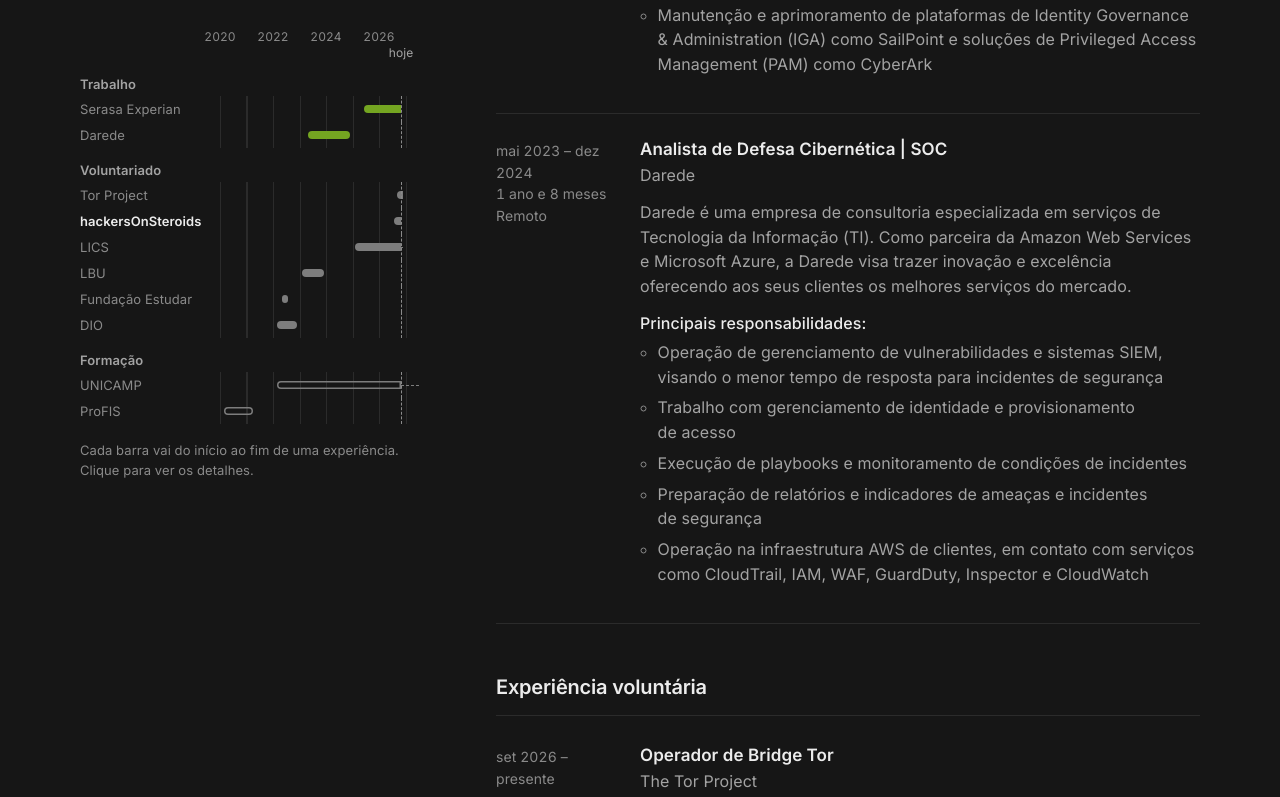
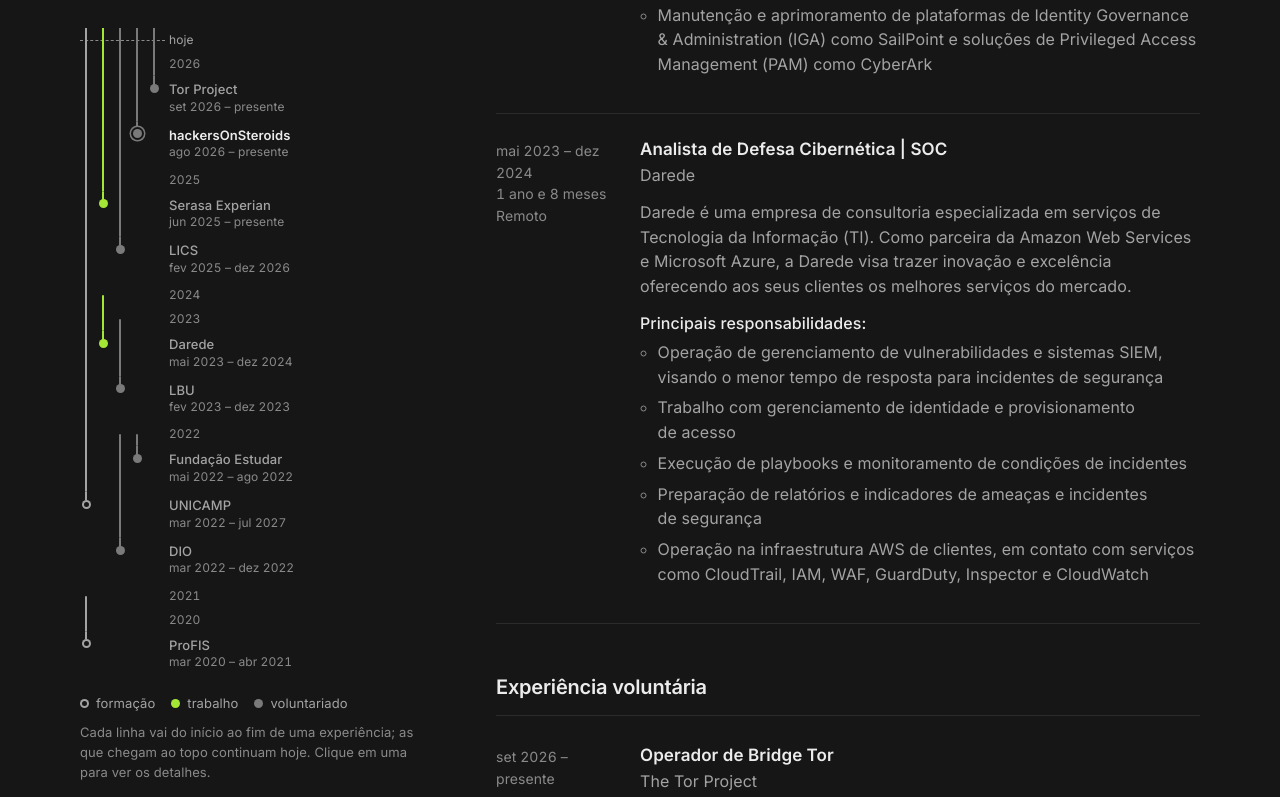
Before and after one commit to brennocm/brennocm.github.io, a plain HTML site: page about-me.html in a window 1280 px wide. Shown: the part 500-1297 px from the top of the page. Drawn offline with Linux system fonts and the light colour scheme.

Commit message:
update: redraw career map as a git-style graph
One track per area (education, work, volunteering), newest first. Each
role starts at a node and runs as a line while it lasted, so parallel
roles are visible and short ones no longer shrink to dots. Rows show
organization and dates without hover. Also fixes the Fundação Estudar
aria-label, which broke on unescaped quotes.

```diff
--- a/about-me.html
+++ b/about-me.html
@@ -24,68 +24,41 @@
         <h1>Brenno M.</h1>
         <p class="roles-line">Security Engineer, Information Security Researcher</p>
         <p class="intro-text">Sou um engenheiro de cibersegurança apaixonado por proteger a internet, sendo obcecado por encontrar vulnerabilidades e ajudar organizações a fortalecer suas defesas. Fora do trabalho, sou um grande admirador da literatura clássica, me tornando um leitor assíduo das obras ocidentais. Meus livros favoritos são: "A morte de Ivan Ilitch", "Os Sofrimentos do Jovem Werther", "Felicidade Conjugal" e "Dom Casmurro".</p>
-        <figure class="career-map" style="--today:0.8542" aria-label="Linha do tempo da carreira">
-        <div class="cm-axis" aria-hidden="true"><span class="cm-label"></span><span class="cm-ticks"><span style="--x:0.0000">2020</span><span style="--x:0.2500">2022</span><span style="--x:0.5000">2024</span><span style="--x:0.7500">2026</span><span class="cm-now" style="--x:0.8542">hoje</span></span></div>
-        <div class="cm-group">
-            <p class="cm-group-name">Trabalho</p>
-            <a class="cm-row" href="#xp-serasa-experian-engenheiro-de-ciberseguran-a" data-tip="Engenheiro de Cibersegurança, jun 2025 – presente" aria-label="Engenheiro de Cibersegurança, Serasa Experian: jun 2025 – presente">
-                <span class="cm-label">Serasa Experian</span>
-                <span class="cm-tip" aria-hidden="true">Engenheiro de Cibersegurança<br><span>jun 2025 – presente</span></span>
-                <span class="cm-track"><span class="cm-bar cm-bar--work cm-bar--now" style="--a:0.6771;--b:0.8542;--f:0.8542"></span></span>
-            </a>
-            <a class="cm-row" href="#xp-darede-analista-de-defesa-cibern-tica-soc" data-tip="Analista de Defesa Cibernética | SOC, mai 2023 – dez 2024" aria-label="Analista de Defesa Cibernética | SOC, Darede: mai 2023 – dez 2024">
-                <span class="cm-label">Darede</span>
-                <span class="cm-tip" aria-hidden="true">Analista de Defesa Cibernética | SOC<br><span>mai 2023 – dez 2024</span></span>
-                <span class="cm-track"><span class="cm-bar cm-bar--work" style="--a:0.4167;--b:0.6146;--f:0.6146"></span></span>
-            </a>
+        <figure class="career-map" aria-label="Linha do tempo da carreira">
+        <div class="cm-graph" style="--rows:18">
+            <p class="cm-mark cm-mark--now" style="grid-row:1">hoje</p>
+            <p class="cm-mark" style="grid-row:2">2026</p>
+            <p class="cm-mark" style="grid-row:5">2025</p>
+            <p class="cm-mark" style="grid-row:8">2024</p>
+            <p class="cm-mark" style="grid-row:9">2023</p>
+            <p class="cm-mark" style="grid-row:12">2022</p>
+            <p class="cm-mark" style="grid-row:16">2021</p>
+            <p class="cm-mark" style="grid-row:17">2020</p>
+            <span class="cm-line cm-line--work cm-line--now" style="grid-column:2;grid-row:1 / 6" aria-hidden="true"></span>
+            <a class="cm-row cm-row--work" href="#xp-serasa-experian-engenheiro-de-ciberseguran-a" style="grid-row:6;--lane-i:1" aria-label="Engenheiro de Cibersegurança, Serasa Experian: jun 2025 – presente"><span class="cm-node" aria-hidden="true"></span><span class="cm-org">Serasa Experian</span><span class="cm-when">jun 2025 – presente</span></a>
+            <span class="cm-line cm-line--work" style="grid-column:2;grid-row:8 / 10" aria-hidden="true"></span>
+            <a class="cm-row cm-row--work" href="#xp-darede-analista-de-defesa-cibern-tica-soc" style="grid-row:10;--lane-i:1" aria-label="Analista de Defesa Cibernética | SOC, Darede: mai 2023 – dez 2024"><span class="cm-node" aria-hidden="true"></span><span class="cm-org">Darede</span><span class="cm-when">mai 2023 – dez 2024</span></a>
+            <span class="cm-line cm-line--vol cm-line--now" style="grid-column:5;grid-row:1 / 3" aria-hidden="true"></span>
+            <a class="cm-row cm-row--vol" href="#xp-the-tor-project-operador-de-bridge-tor" style="grid-row:3;--lane-i:4" aria-label="Operador de Bridge Tor, Tor Project: set 2026 – presente"><span class="cm-node" aria-hidden="true"></span><span class="cm-org">Tor Project</span><span class="cm-when">set 2026 – presente</span></a>
+            <span class="cm-line cm-line--vol cm-line--now" style="grid-column:4;grid-row:1 / 4" aria-hidden="true"></span>
+            <a class="cm-row cm-row--vol" href="#xp-hackersonsteroids-pesquisador-de-seguran-a-ctf-p" style="grid-row:4;--lane-i:3" aria-label="Pesquisador de Segurança &amp; CTF Player, hackersOnSteroids: ago 2026 – presente"><span class="cm-node" aria-hidden="true"></span><span class="cm-org">hackersOnSteroids</span><span class="cm-when">ago 2026 – presente</span></a>
+            <span class="cm-line cm-line--vol cm-line--now" style="grid-column:3;grid-row:1 / 7" aria-hidden="true"></span>
+            <a class="cm-row cm-row--vol" href="#xp-lics-pesquisador-l-der-de-ciberseguran-a" style="grid-row:7;--lane-i:2" aria-label="Pesquisador Líder de Cibersegurança, LICS: fev 2025 – dez 2026"><span class="cm-node" aria-hidden="true"></span><span class="cm-org">LICS</span><span class="cm-when">fev 2025 – dez 2026</span></a>
+            <span class="cm-line cm-line--vol" style="grid-column:3;grid-row:9 / 11" aria-hidden="true"></span>
+            <a class="cm-row cm-row--vol" href="#xp-lbu-pesquisador-de-seguran-a-web3" style="grid-row:11;--lane-i:2" aria-label="Pesquisador de Segurança Web3, LBU: fev 2023 – dez 2023"><span class="cm-node" aria-hidden="true"></span><span class="cm-org">LBU</span><span class="cm-when">fev 2023 – dez 2023</span></a>
+            <span class="cm-line cm-line--vol" style="grid-column:4;grid-row:12 / 13" aria-hidden="true"></span>
+            <a class="cm-row cm-row--vol" href="#xp-funda-o-estudar-programa-multiplicadores-vendedo" style="grid-row:13;--lane-i:3" aria-label="Programa &quot;Multiplicadores&quot; | Vendedor Voluntário, Fundação Estudar: mai 2022 – ago 2022"><span class="cm-node" aria-hidden="true"></span><span class="cm-org">Fundação Estudar</span><span class="cm-when">mai 2022 – ago 2022</span></a>
+            <span class="cm-line cm-line--edu cm-line--now" style="grid-column:1;grid-row:1 / 14" aria-hidden="true"></span>
+            <a class="cm-row cm-row--edu" href="#xp-universidade-estadual-de-campinas-unicamp-tecn-l" style="grid-row:14;--lane-i:0" aria-label="Tecnólogo em Análise e Desenvolvimento de Sistemas, UNICAMP: mar 2022 – jul 2027"><span class="cm-node" aria-hidden="true"></span><span class="cm-org">UNICAMP</span><span class="cm-when">mar 2022 – jul 2027</span></a>
+            <span class="cm-line cm-line--vol" style="grid-column:3;grid-row:12 / 15" aria-hidden="true"></span>
+            <a class="cm-row cm-row--vol" href="#xp-digital-innovation-one-programa-volunt-rio-dio-t" style="grid-row:15;--lane-i:2" aria-label="Programa Voluntário DIO | Testador de Usabilidade, DIO: mar 2022 – dez 2022"><span class="cm-node" aria-hidden="true"></span><span class="cm-org">DIO</span><span class="cm-when">mar 2022 – dez 2022</span></a>
+            <span class="cm-line cm-line--edu" style="grid-column:1;grid-row:16 / 18" aria-hidden="true"></span>
+            <a class="cm-row cm-row--edu" href="#xp-universidade-estadual-de-campinas-unicamp-curso" style="grid-row:18;--lane-i:0" aria-label="Curso Superior de Formação Interdisciplinar (ProFIS), ProFIS: mar 2020 – abr 2021"><span class="cm-node" aria-hidden="true"></span><span class="cm-org">ProFIS</span><span class="cm-when">mar 2020 – abr 2021</span></a>
         </div>
-        <div class="cm-group">
-            <p class="cm-group-name">Voluntariado</p>
-            <a class="cm-row" href="#xp-the-tor-project-operador-de-bridge-tor" data-tip="Operador de Bridge Tor, set 2026 – presente" aria-label="Operador de Bridge Tor, The Tor Project: set 2026 – presente">
-                <span class="cm-label">Tor Project</span>
-                <span class="cm-tip" aria-hidden="true">Operador de Bridge Tor<br><span>set 2026 – presente</span></span>
-                <span class="cm-track"><span class="cm-bar cm-bar--volunteer cm-bar--now" style="--a:0.8333;--b:0.8542;--f:0.8542"></span></span>
-            </a>
-            <a class="cm-row" href="#xp-hackersonsteroids-pesquisador-de-seguran-a-ctf-p" data-tip="Pesquisador de Segurança &amp; CTF Player, ago 2026 – presente" aria-label="Pesquisador de Segurança &amp; CTF Player, hackersOnSteroids: ago 2026 – presente">
-                <span class="cm-label">hackersOnSteroids</span>
-                <span class="cm-tip" aria-hidden="true">Pesquisador de Segurança &amp; CTF Player<br><span>ago 2026 – presente</span></span>
-                <span class="cm-track"><span class="cm-bar cm-bar--volunteer cm-bar--now" style="--a:0.8229;--b:0.8542;--f:0.8542"></span></span>
-            </a>
-            <a class="cm-row" href="#xp-lics-pesquisador-l-der-de-ciberseguran-a" data-tip="Pesquisador Líder de Cibersegurança, fev 2025 – dez 2026" aria-label="Pesquisador Líder de Cibersegurança, LICS | Liga de Cibersegurança da UNICAMP: fev 2025 – dez 2026">
-                <span class="cm-label">LICS</span>
-                <span class="cm-tip" aria-hidden="true">Pesquisador Líder de Cibersegurança<br><span>fev 2025 – dez 2026</span></span>
-                <span class="cm-track"><span class="cm-bar cm-bar--volunteer cm-bar--ongoing cm-bar--now" style="--a:0.6354;--b:0.8542;--f:0.8646"></span></span>
-            </a>
-            <a class="cm-row" href="#xp-lbu-pesquisador-de-seguran-a-web3" data-tip="Pesquisador de Segurança Web3, fev 2023 – dez 2023" aria-label="Pesquisador de Segurança Web3, LBU | Liga de Blockchain da UNICAMP: fev 2023 – dez 2023">
-                <span class="cm-label">LBU</span>
-                <span class="cm-tip" aria-hidden="true">Pesquisador de Segurança Web3<br><span>fev 2023 – dez 2023</span></span>
-                <span class="cm-track"><span class="cm-bar cm-bar--volunteer" style="--a:0.3854;--b:0.4896;--f:0.4896"></span></span>
-            </a>
-            <a class="cm-row" href="#xp-funda-o-estudar-programa-multiplicadores-vendedo" data-tip="Programa "Multiplicadores" | Vendedor Voluntário, mai 2022 – ago 2022" aria-label="Programa "Multiplicadores" | Vendedor Voluntário, Fundação Estudar: mai 2022 – ago 2022">
-                <span class="cm-label">Fundação Estudar</span>
-                <span class="cm-tip" aria-hidden="true">Programa "Multiplicadores" | Vendedor Voluntário<br><span>mai 2022 – ago 2022</span></span>
-                <span class="cm-track"><span class="cm-bar cm-bar--volunteer" style="--a:0.2917;--b:0.3229;--f:0.3229"></span></span>
-            </a>
-            <a class="cm-row" href="#xp-digital-innovation-one-programa-volunt-rio-dio-t" data-tip="Programa Voluntário DIO | Testador de Usabilidade, mar 2022 – dez 2022" aria-label="Programa Voluntário DIO | Testador de Usabilidade, Digital Innovation One: mar 2022 – dez 2022">
-                <span class="cm-label">DIO</span>
-                <span class="cm-tip" aria-hidden="true">Programa Voluntário DIO | Testador de Usabilidade<br><span>mar 2022 – dez 2022</span></span>
-                <span class="cm-track"><span class="cm-bar cm-bar--volunteer" style="--a:0.2708;--b:0.3646;--f:0.3646"></span></span>
-            </a>
-        </div>
-        <div class="cm-group">
-            <p class="cm-group-name">Formação</p>
-            <a class="cm-row" href="#xp-universidade-estadual-de-campinas-unicamp-tecn-l" data-tip="Tecnólogo em Análise e Desenvolvimento de Sistemas, mar 2022 – jul 2027" aria-label="Tecnólogo em Análise e Desenvolvimento de Sistemas, Universidade Estadual de Campinas (UNICAMP): mar 2022 – jul 2027">
-                <span class="cm-label">UNICAMP</span>
-                <span class="cm-tip" aria-hidden="true">Tecnólogo em Análise e Desenvolvimento de Sistemas<br><span>mar 2022 – jul 2027</span></span>
-                <span class="cm-track"><span class="cm-bar cm-bar--edu cm-bar--ongoing cm-bar--now" style="--a:0.2708;--b:0.8542;--f:0.9375"></span></span>
-            </a>
-            <a class="cm-row" href="#xp-universidade-estadual-de-campinas-unicamp-curso" data-tip="Curso Superior de Formação Interdisciplinar (ProFIS), mar 2020 – abr 2021" aria-label="Curso Superior de Formação Interdisciplinar (ProFIS), Universidade Estadual de Campinas (UNICAMP): mar 2020 – abr 2021">
-                <span class="cm-label">ProFIS</span>
-                <span class="cm-tip" aria-hidden="true">Curso Superior de Formação Interdisciplinar (ProFIS)<br><span>mar 2020 – abr 2021</span></span>
-                <span class="cm-track"><span class="cm-bar cm-bar--edu" style="--a:0.0208;--b:0.1562;--f:0.1562"></span></span>
-            </a>
-        </div>
-        <figcaption>Cada barra vai do início ao fim de uma experiência. Clique para ver os detalhes.</figcaption>
+        <figcaption>
+            <ul class="cm-legend"><li class="cm-key cm-key--edu">formação</li><li class="cm-key cm-key--work">trabalho</li><li class="cm-key cm-key--vol">voluntariado</li></ul>
+            <p>Cada linha vai do início ao fim de uma experiência; as que chegam ao topo continuam hoje. Clique em uma para ver os detalhes.</p>
+        </figcaption>
     </figure>
     </header>
     <main class="cv">
--- a/assets/css/about.css
+++ b/assets/css/about.css
@@ -166,186 +166,212 @@
     }
 }
 
-/* Mini-mapa da carreira (coluna da esquerda): eixo de anos no topo, uma linha por
-   experiência, grade vertical por ano e a linha tracejada de "hoje". O trecho
-   previsto depois de hoje (curso até 2027) é tracejado. */
+/* Mapa da carreira (coluna da esquerda), no formato de um `git log --graph`:
+   o mais recente no topo, uma trilha por frente (formação, trabalho, voluntariado).
+   Cada experiência nasce num nó e segue como uma linha vertical enquanto durou;
+   as que chegam ao "hoje" continuam. As linhas param no ano em que terminaram. */
 
 .career-map {
-    --label: 8rem;
-    --years: 8; /* 2020 a 2028 */
-    /* verde do site um passo mais escuro: barras cheias precisam de L <= 0.67 no fundo escuro */
-    --bar-work: #74a521;
-    --bar-other: #7d7d7d;
+    --lane: 0.75rem;
+    --lane-gap: 0.3125rem;
+    --lanes: 5;
+    --mark: 1.5rem;            /* altura das linhas de ano e de "hoje" */
+    --node: 0.5625rem;
+    --c-work: var(--signal);
+    --c-vol: #7a7a7a;          /* 4.0:1 sobre --canvas */
+    --c-edu: var(--ink-muted);
     margin: 2.25rem 0 0;
     font-size: 0.8125rem;
 }
 
-.cm-axis,
-.cm-row {
+.cm-graph {
+    position: relative;
     display: grid;
-    grid-template-columns: var(--label) 1fr;
-    align-items: center;
-    gap: 0.75rem;
+    grid-template-columns: repeat(var(--lanes), var(--lane)) 1fr;
+    column-gap: var(--lane-gap);
+    grid-template-rows: repeat(var(--rows), auto);
 }
 
-.cm-axis {
+/* "hoje": régua tracejada atravessando as trilhas; o que está em andamento cruza ela */
+.cm-graph::before {
+    content: "";
+    position: absolute;
+    top: calc(var(--mark) / 2);
+    left: 0;
+    width: calc(var(--lanes) * (var(--lane) + var(--lane-gap)));
+    border-top: 1px dashed var(--ink-faint);
+}
+
+/* linhas de ano e "hoje": só o rótulo, na coluna de texto */
+.cm-mark {
+    grid-column: calc(var(--lanes) + 1);
+    height: var(--mark);
+    margin: 0 0 0 0.25rem;
     color: var(--ink-faint);
     font-size: 0.75rem;
+    line-height: var(--mark);
     font-variant-numeric: tabular-nums;
 }
 
-.cm-ticks {
-    position: relative;
-    height: 2.1rem;
-}
-
-.cm-ticks > span {
-    position: absolute;
-    top: 0;
-    left: calc(var(--x) * 100%);
-    transform: translateX(-50%);
-}
-
-.cm-ticks > .cm-now {
-    top: 1rem;
+.cm-mark--now {
     color: var(--ink-muted);
 }
 
-.cm-group {
-    margin-top: 0.75rem;
+/* trilho de uma experiência: do topo da linha onde termina até o seu nó */
+.cm-line {
+    position: relative;
+    z-index: 1;
+    pointer-events: none;
 }
 
-.cm-group-name {
-    margin: 0 0 0.125rem;
-    color: var(--ink-muted);
-    font-weight: 600;
+.cm-line::before {
+    content: "";
+    position: absolute;
+    top: calc(var(--mark) / 2);
+    bottom: 0;
+    left: calc(50% - 1px);
+    width: 2px;
+    border-radius: 1px;
+    background: var(--c);
 }
 
+.cm-line--work { --c: var(--c-work); }
+.cm-line--vol { --c: var(--c-vol); }
+.cm-line--edu { --c: var(--c-edu); }
+
+/* ainda em andamento: o trilho atravessa o "hoje" até o topo do mapa */
+.cm-line--now::before {
+    top: 0;
+    border-radius: 0 0 1px 1px;
+}
+
+/* a linha inteira é o link; o nó fica na trilha, o texto na última coluna */
 .cm-row {
+    --x: calc(var(--lane-i, 0) * (var(--lane) + var(--lane-gap)) + var(--lane) / 2);
     position: relative;
+    grid-column: 1 / -1;
+    display: flex;
+    flex-direction: column;
     margin: 0 -0.375rem;
-    padding: 0 0.375rem;
+    padding: 0.3125rem 0.375rem 0.4375rem calc(var(--lanes) * (var(--lane) + var(--lane-gap)) + 0.625rem);
     border-radius: 4px;
     color: var(--ink-faint);
+    line-height: 1.35;
     text-decoration: none;
     transition: background-color 150ms var(--ease), color 150ms var(--ease);
 }
 
-.cm-row:hover,
-.cm-row:focus-visible {
-    z-index: 2;
-    background: var(--raised, #1c1c1c);
-    color: var(--ink);
+.cm-row--work { --c: var(--c-work); }
+.cm-row--vol { --c: var(--c-vol); }
+.cm-row--edu { --c: var(--c-edu); }
+
+
+/* trecho do trilho dentro da própria linha: do topo até o nó */
+.cm-row::before {
+    content: "";
+    position: absolute;
+    z-index: 1;
+    top: 0;
+    height: calc(0.3125rem + 0.55em);
+    left: calc(0.375rem + var(--x) - 1px);
+    width: 2px;
+    background: var(--c);
 }
 
-.cm-label {
+.cm-node {
+    position: absolute;
+    z-index: 2;
+    top: calc(0.3125rem + 0.55em - var(--node) / 2);
+    left: calc(0.375rem + var(--x) - var(--node) / 2);
+    width: var(--node);
+    height: var(--node);
+    border-radius: 50%;
+    background: var(--c);
+    transition: box-shadow 150ms var(--ease);
+}
+
+/* formação: nó vazado, para não depender só da cor */
+.cm-row--edu .cm-node {
+    background: var(--canvas);
+    box-shadow: inset 0 0 0 2px var(--c);
+}
+
+.cm-org {
+    color: var(--ink-muted);
+    font-weight: 500;
     overflow: hidden;
     text-overflow: ellipsis;
     white-space: nowrap;
 }
 
-/* trilha da altura da linha: a grade de anos e o "hoje" ficam contínuos entre as linhas */
-.cm-track {
-    position: relative;
-    height: 1.625rem;
-    background: repeating-linear-gradient(to right,
-            var(--rule) 0 1px,
-            transparent 1px calc(100% / var(--years)));
-}
-
-.cm-track::after {
-    content: "";
-    position: absolute;
-    top: 0;
-    bottom: 0;
-    left: calc(var(--today) * 100%);
-    border-left: 1px dashed var(--ink-faint);
-}
-
-.cm-bar {
-    position: absolute;
-    top: 50%;
-    height: 0.5rem;
-    left: calc(var(--a) * 100%);
-    width: max(6px, calc((var(--b) - var(--a)) * 100%));
-    transform: translateY(-50%);
-    border-radius: 4px;
-    background: var(--bar-other);
-    transition: background-color 150ms var(--ease), box-shadow 150ms var(--ease);
-}
-
-.cm-bar--work {
-    background: var(--bar-work);
-}
-
-.cm-bar--edu {
-    background: none;
-    box-shadow: inset 0 0 0 1.5px var(--bar-other);
-}
-
-/* ainda em andamento: a barra encosta em "hoje" com a ponta reta */
-.cm-bar--now {
-    border-radius: 4px 0 0 4px;
-}
-
-.cm-bar--ongoing::after {
-    content: "";
-    position: absolute;
-    top: 50%;
-    left: 100%;
-    width: calc((var(--f) - var(--b)) / (var(--b) - var(--a)) * 100%);
-    border-top: 1.5px dashed var(--bar-other);
-}
-
-.cm-row:hover .cm-bar,
-.cm-row:focus-visible .cm-bar {
-    background: var(--ink);
-}
-
-.cm-row:hover .cm-bar--work,
-.cm-row:focus-visible .cm-bar--work {
-    background: var(--signal);
-}
-
-.cm-row:hover .cm-bar--edu,
-.cm-row:focus-visible .cm-bar--edu {
-    background: none;
-    box-shadow: inset 0 0 0 1.5px var(--ink);
-}
-
-/* cargo e período logo abaixo da linha, ao passar o mouse ou focar */
-.cm-tip {
-    position: absolute;
-    top: calc(100% + 0.25rem);
-    left: 0;
-    right: 0;
-    padding: 0.5rem 0.625rem;
-    border: 1px solid var(--rule);
-    border-radius: 6px;
-    background: #1f1f1f;
-    color: var(--ink);
-    line-height: 1.4;
-    opacity: 0;
-    visibility: hidden;
-    transition: opacity 120ms var(--ease), visibility 120ms;
-    pointer-events: none;
-}
-
-.cm-tip span {
-    color: var(--ink-faint);
+.cm-when {
+    font-size: 0.75rem;
     font-variant-numeric: tabular-nums;
 }
 
-.cm-row:hover .cm-tip,
-.cm-row:focus-visible .cm-tip {
-    opacity: 1;
-    visibility: visible;
+.cm-row:hover,
+.cm-row:focus-visible {
+    background: var(--raised, #1c1c1c);
+    color: var(--ink-muted);
+}
+
+.cm-row:hover .cm-org,
+.cm-row:focus-visible .cm-org {
+    color: var(--ink);
+}
+
+.cm-row:hover .cm-node,
+.cm-row:focus-visible .cm-node {
+    box-shadow: 0 0 0 2px var(--raised, #1c1c1c), 0 0 0 3.5px var(--c);
+}
+
+.cm-row--edu:hover .cm-node,
+.cm-row--edu:focus-visible .cm-node {
+    background: var(--raised, #1c1c1c);
+    box-shadow: inset 0 0 0 2px var(--c), 0 0 0 2px var(--raised, #1c1c1c), 0 0 0 3.5px var(--c);
 }
 
 .career-map figcaption {
     margin-top: 1rem;
     color: var(--ink-faint);
     text-wrap: pretty;
+}
+
+.career-map figcaption p {
+    margin: 0.5rem 0 0;
+}
+
+.cm-legend {
+    display: flex;
+    flex-wrap: wrap;
+    gap: 0.25rem 1rem;
+    margin: 0;
+    padding: 0;
+    list-style: none;
+    color: var(--ink-muted);
+}
+
+.cm-key {
+    display: inline-flex;
+    align-items: center;
+    gap: 0.4375rem;
+}
+
+.cm-key::before {
+    content: "";
+    width: var(--node);
+    height: var(--node);
+    border-radius: 50%;
+    background: var(--c);
+}
+
+.cm-key--work { --c: var(--c-work); }
+.cm-key--vol { --c: var(--c-vol); }
+.cm-key--edu { --c: var(--c-edu); }
+
+.cm-key--edu::before {
+    background: none;
+    box-shadow: inset 0 0 0 2px var(--c);
 }
 
 .role {
@@ -367,12 +393,17 @@
 }
 
 /* a experiência que está na tela fica marcada no mapa */
-.cm-row.is-current {
+.cm-row.is-current .cm-org {
     color: var(--ink);
+    font-weight: 600;
 }
 
-.cm-row.is-current .cm-label {
-    font-weight: 600;
+.cm-row.is-current .cm-node {
+    box-shadow: 0 0 0 2px var(--canvas), 0 0 0 3.5px var(--c);
+}
+
+.cm-row--edu.is-current .cm-node {
+    box-shadow: inset 0 0 0 2px var(--c), 0 0 0 2px var(--canvas), 0 0 0 3.5px var(--c);
 }
 
 /* Contato: uma linha de terminal. Ao passar o mouse o e-mail "decifra" (JS) e fica verde. */
```
Also changed, not shown: about-me-en.html (+34 -61 lines).
